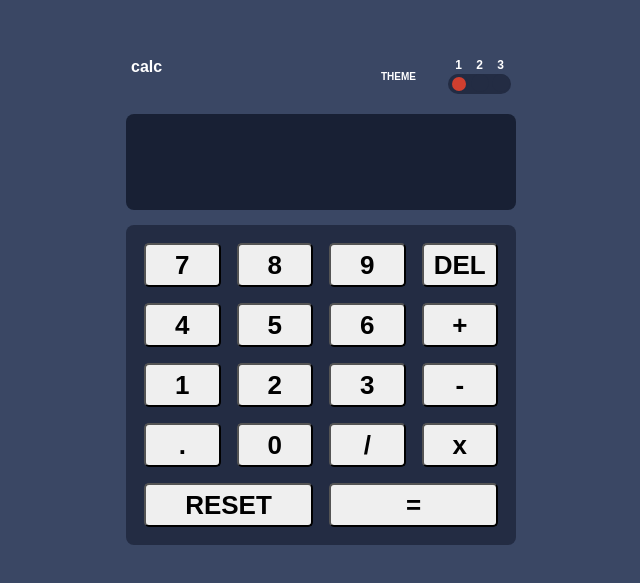
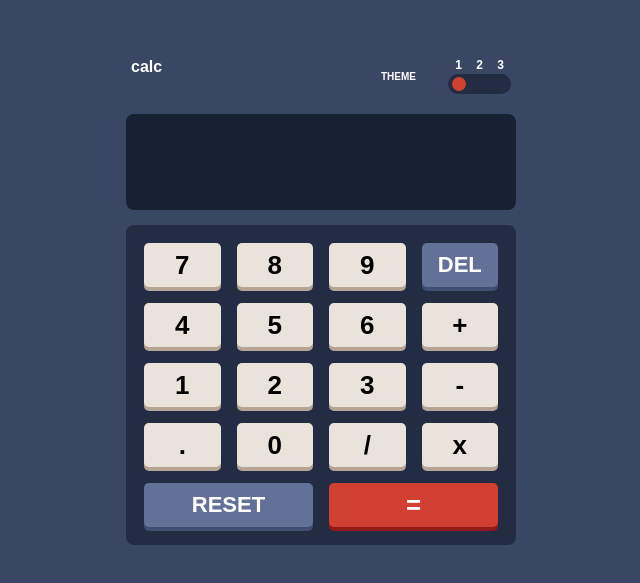
Before and after one commit to kosolapiyD/calculator, a React (Vite) app: page / in a window 1280 px wide. Shown: the part 101-684 px from the top of the page, without its empty margins (319-959 px from the left). Built offline with nearby package versions, Linux system fonts and the light colour scheme.

Commit message:
first theme btns colors

```diff
--- a/src/App.tsx
+++ b/src/App.tsx
@@ -119,6 +119,7 @@ const App = () => {
     return (
       <button
         key={sign}
+        value={sign}
         onClick={() => handleBtnClick(sign)}
         className={`${
           sign === 'RESET' ? 'span-two' : '' || sign === '=' ? 'span-two' : ''
--- a/src/styles/_colors.scss
+++ b/src/styles/_colors.scss
@@ -16,7 +16,30 @@ $main-text-1:#ffffff;
 $main-text-2:#35352c;
 $main-text-3:#ffe53d;
 
+$btn-text-very-dark-grayish-blue-1  :#444b5a;
+$btn-text-very-dark-grayish-yellow-2:#35352c;
+$btn-text-very-dark-blue-3          :#1b2428;
+
 // ======== KEYS ======== //
-$key-red-background-and-toggle-1   :#d03f2f;
-$key-orange-background-and-toggle-2:#ca5502;
+$key-dark-blue-background-1           :#637097;
+$key-dark-blue-background-hover-1     :#b2b9cd;
+$key-dark-blue-shadow-1               :#404e72;
+$key-red-background-and-toggle-1      :#d03f2f;
+$key-red-background-hover-1           :#fa6b5b;
+$key-dark-red-shadow-1                :#931a1a;
+$key-light-grayish-orange-background-1:#eae3dc;
+$key-grayish-orange-shadow-1          :#b4a597;
+
+$key-dark-moderate-cyan-background-2  :#377f86;
+$key-very-dark-cyan-shadow-2          :#1b5f65;
+$key-orange-background-and-toggle-2   :#ca5502;
+$key-dark-orange-shadow-2             :#893901;
+$key-light-grayish-yellow-background-2:#e5e4e1;
+$key-dark-grayish-orange-shadow-2     :#a69d91;
+
+$key-dark-violet-background-3         :#58077d;
+$key-vivid-magenta-shadow-3           :#bc15f4;
 $key-pure-cyan-background-and-toggle-3:#00e0d1;
+$key-soft-cyan-shadow-3               :#6cf9f2;
+$key-very-dark-violet-background-3    :#341c4f;
+$key-dark-magenta-shadow-3            :#871c9c;
--- a/src/styles/_reset.scss
+++ b/src/styles/_reset.scss
@@ -21,6 +21,36 @@
     input.radio-input:checked:after,
     input.radio-input:not(:checked):after {
         background-color: $key-red-background-and-toggle-1;
+    }
+
+    button {
+        background-color: $key-light-grayish-orange-background-1;
+        box-shadow      : 0 4px $key-grayish-orange-shadow-1;
+
+        &:hover {
+            background-color: #fff;
+        }
+    }
+
+    button[value="RESET"],
+    button[value="DEL"] {
+        background-color: $key-dark-blue-background-1;
+        box-shadow      : 0 4px $key-dark-blue-shadow-1;
+        color           : #fff;
+
+        &:hover {
+            background-color: $key-dark-blue-background-hover-1;
+        }
+    }
+
+    button[value="="] {
+        background-color: $key-red-background-and-toggle-1;
+        box-shadow      : 0 4px $key-dark-red-shadow-1;
+        color           : #fff;
+
+        &:hover {
+            background-color: $key-red-background-hover-1;
+        }
     }
 }
 
--- a/src/styles/main.scss
+++ b/src/styles/main.scss
@@ -50,9 +50,11 @@
                 margin       : 8px;
                 font-size    : 26px;
                 font-weight  : bold;
+                border       : none;
 
-                &:hover {
-                    background: #ccc;
+                &[value="RESET"],
+                &[value="DEL"] {
+                    font-size: 22px;
                 }
             }
         }
```
